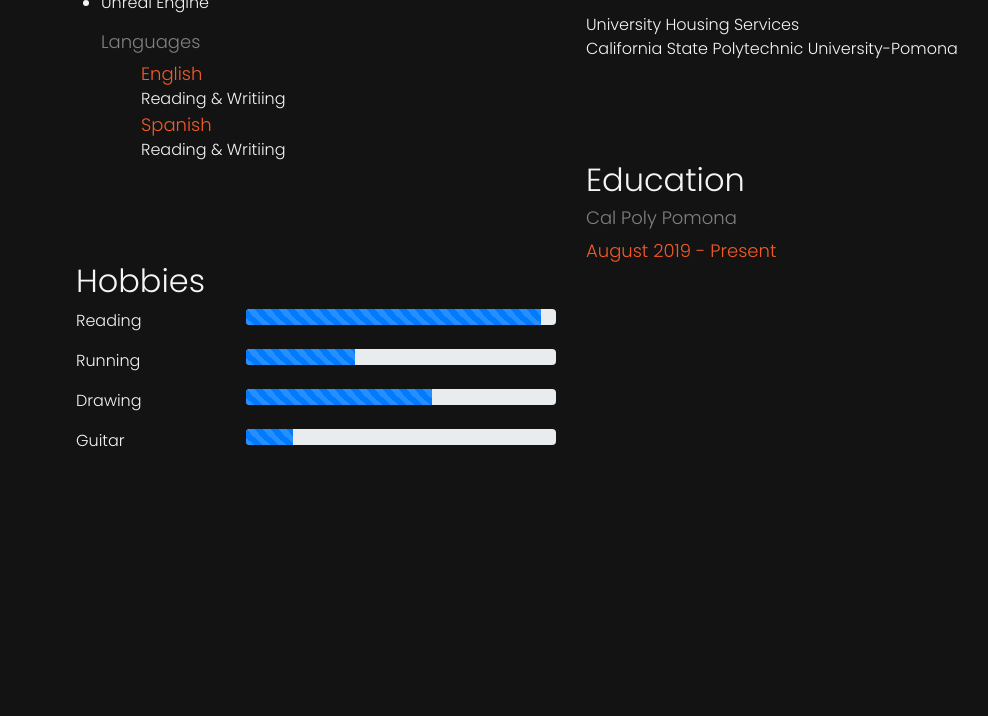
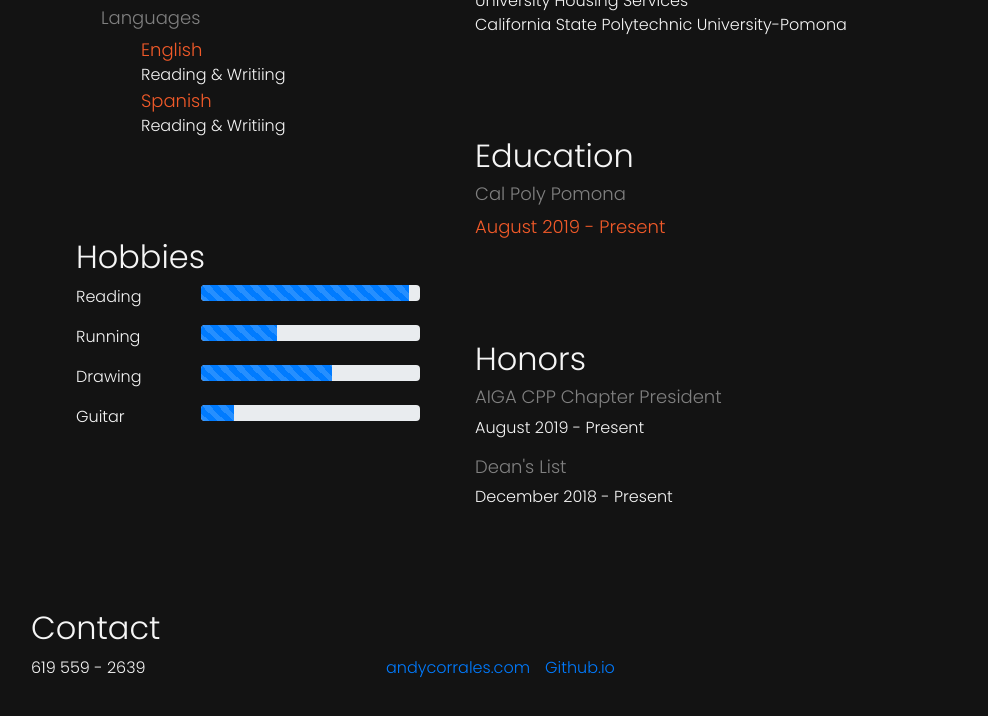
Before and after one commit to ARCorrales/ARCorrales.github.io, a plain HTML site: page index.html in a window 1280 px wide. Shown: the part 1064-1780 px from the top of the page, without its empty margins (69-1057 px from the left). Before the commit the page ends 1633 px from the top, so only its background shows below. Drawn offline with nearby package versions, Linux system fonts and the light colour scheme.

Commit message:
final maybe

```diff
--- a/index.html
+++ b/index.html
@@ -92,8 +92,9 @@ Third column
 <body style="background-color: #131313;">
     <style>
     aside {
-        width: 50%;
+        width: 40%;
         padding-left: 15px;
+        padding-right: 25px;
         margin-left: 15px;
         float: left;
       }</style>
@@ -101,11 +102,11 @@ Third column
 <div class="container">
 
 <header class="header">
-
+<aside>
     <img
 class="logo"
-width="auto" height="200" src="Documents/ARCorrales.github.io/assets/images/logo.png/>
-
+width="auto" height="200" src="assets/images/logo.png/" alt="logo" width="200" heighth="auto">
+</aside>
         <link rel="preconnect" href="https://fonts.gstatic.com">
         <link href="https://fonts.googleapis.com/css2?family=Poppins:wght@600&display=swap" rel="stylesheet">
 
@@ -117,7 +118,7 @@ width="auto" height="200" src="Documents/ARCorrales.github.io/assets/images/logo
     <h3 class="subheader"; text-align="center">GRAPHIC DESIGNER</h3>
 </header>
 
-
+<body>
 </div>
 <div class="containerGrids">
     <div class="container">
@@ -299,9 +300,53 @@ third column
 </div>
 </div>
 
-<aside>
+<footer>
 
-</aside>
+    <div class="container" class="box">
+        <h2 class="subheader2">Honors</h2>
+
+        <ul class="body">
+
+            <h3 class="grayheader" class="box">AIGA CPP Chapter President</h3>
+
+            <p>August 2019 - Present</p>
+
+    </ul>
+
+        <ul class="body">
+
+            <h3 class="grayheader" class="box">Dean's List</h3>
+
+            <p>December 2018 - Present</p>
+
+    </ul>
+
+
+</footer>
+<div class="container" class="box">
+    <h2 class="subheader2">Contact</h2>
+
+    <div class="body" class="containerGrids">
+
+        <div class="row">
+
+            <div class="col-4">
+                619 559 - 2639
+            </div>
+
+            <div class="row">
+            <a href="https://www.andycorrales.com/" target="_blank">
+            <div class="col-4">
+    andycorrales.com
+            </div>
+            </a>
+
+         <div class="row">
+                <a href="https://arcorrales.github.io" target="_blank">
+                <div class="col-4">
+        Github.io
+                </div>
+                </a>
 
 </body>
 
```
